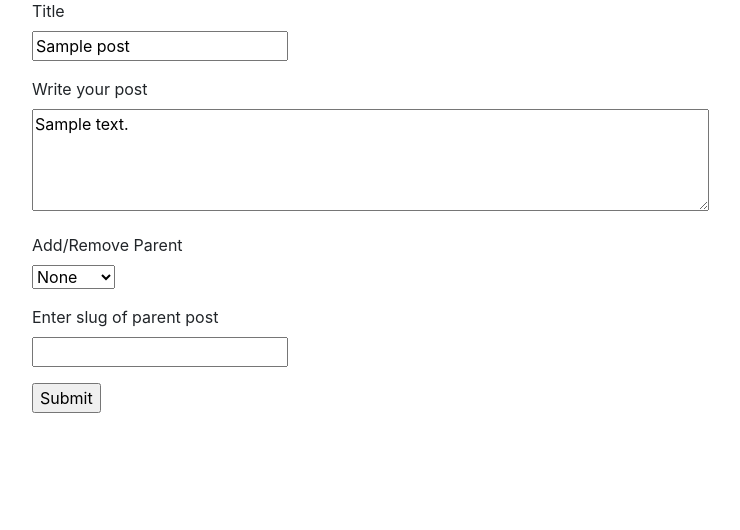
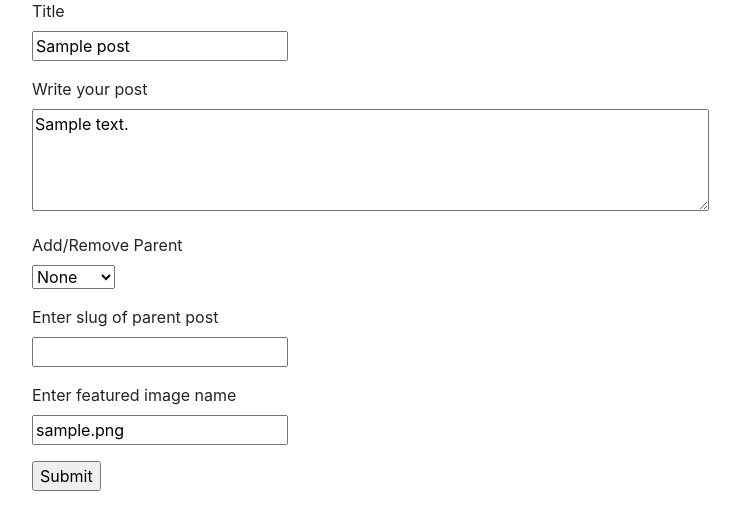
Before and after one commit to athkishore/fgsci, a Flask app: a page that uses app/templates/edit_post.html in a window 1280 px wide. Shown: the part 113-643 px from the top of the page, without its empty margins (53-793 px from the left). Run offline with Flask 2, Linux system fonts and the light colour scheme; a user stored in the database is signed in; tables that the repository leaves empty hold one stand-in row (values such as "Sample post"); parts of the project's set-up code (start-up, migrations or seed data) failed here and were passed over; some libraries are stand-ins or nearby versions.

Commit message:
set featured image

```diff
--- a/app/forms.py
+++ b/app/forms.py
@@ -18,6 +18,7 @@ class PostForm(FlaskForm):
   submit = SubmitField('Submit')
   add_remove_parent = SelectField('Add/Remove Parent', choices=[(0,'None'),(1,'Add'),(2,'Remove')], default=0)
   parent_slug = StringField('Enter slug of parent post',validators=[Optional()])
+  featured_img = StringField('Enter featured image name', validators=[Optional()])
 
   def __init__(self, original_title, *args, **kwargs):
     super(PostForm, self).__init__(*args, **kwargs)
--- a/app/models.py
+++ b/app/models.py
@@ -34,6 +34,7 @@ class Post(db.Model):
   user_id = db.Column(db.Integer, db.ForeignKey('user.id'))
   category = db.Column(db.Integer, db.ForeignKey('category.id'))
   slug = db.Column(db.String(128), index=True, unique=True)
+  featured_img = db.Column(db.String(128))
   child_posts = db.relationship(
     'Post', secondary=post_rel,
     primaryjoin=(post_rel.c.parent_id == id),
--- a/app/routes.py
+++ b/app/routes.py
@@ -58,6 +58,7 @@ def edit_post(post_slug):
     post.title = form.title.data
     post.set_slug()
     post.body = form.post.data
+    post.featured_img = form.featured_img.data
     if form.parent_slug.data:
       parent = Post.query.filter_by(slug=form.parent_slug.data).first_or_404()
       if int(form.add_remove_parent.data) == 1 and not post.is_child_of(parent):
@@ -72,6 +73,7 @@ def edit_post(post_slug):
   elif request.method == 'GET':
     form.title.data = post.title
     form.post.data = post.body
+    form.featured_img.data = post.featured_img
   return render_template("edit_post.html", title="Edit Post", form=form,
     post = post)
 
--- a/app/templates/edit_post.html
+++ b/app/templates/edit_post.html
@@ -32,6 +32,13 @@
        <span style="color: red;">[{{ error }}]</span>
        {% endfor %}
      </p>
+     <p>
+       {{ form.featured_img.label }}<br>
+       {{ form.featured_img() }}<br>
+       {% for error in form.featured_img.errors %}
+       <span style="color: red;">[{{ error }}]</span>
+       {% endfor %}
+     </p>
      <p>{{ form.submit() }}</p>
   </form>
 {% endblock %}
--- a/app/templates/view_post.html
+++ b/app/templates/view_post.html
@@ -16,8 +16,13 @@
     </div>
     <ul class="list-group list-group-flush">
       {% for child_post in post.child_posts.all() %}
+      {% if child_post.featured_img %}
+      <li class="list-group-item"><img src="/static/{{ child_post.featured_img }}"
+      width="64">&nbsp;<a href="{{ url_for('view_post', post_slug=child_post.slug) }}">{{ child_post.title }}</a></li>
+      {% else %}
       <li class="list-group-item"><img src="/static/Hauksbee_Generator.jpg"
       width="64">&nbsp;<a href="{{ url_for('view_post', post_slug=child_post.slug) }}">{{ child_post.title }}</a></li>
+      {% endif %}
       {% endfor %}
     </ul>
   </div>
```
Also changed, not shown: app/templates/index.html (+16 -0 lines), migrations/versions/5390577ddf3c_.py (added, +28 -0 lines).
